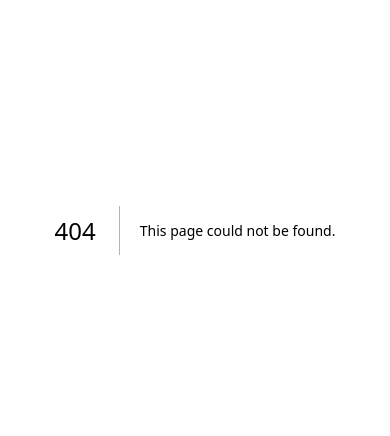
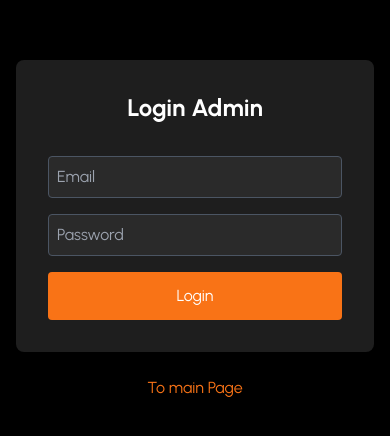
Before and after one commit to teguhramadhan/my-portfolio, a Next.js app: page /login in a window 390 px wide. Before the commit this address had no page. Shown: the part 192-628 px from the top of the page. Built offline with nearby package versions, Linux system fonts and the light colour scheme; no server answers.

Commit message:
fix responsive admin and add login auth for admin

```diff
--- a/package.json
+++ b/package.json
@@ -10,6 +10,7 @@
     "type-check": "tsc --noEmit"
   },
   "dependencies": {
+    "@supabase/auth-helpers-nextjs": "^0.10.0",
     "@supabase/supabase-js": "^2.50.0",
     "@tailwindcss/line-clamp": "^0.4.4",
     "@vercel/analytics": "^1.5.0",
@@ -23,6 +24,7 @@
   },
   "devDependencies": {
     "@eslint/eslintrc": "^3",
+    "@types/node": "^24.0.1",
     "@types/react": "^19",
     "autoprefixer": "^10.4.21",
     "eslint": "^9",
--- a/src/app/admin/page.tsx
+++ b/src/app/admin/page.tsx
@@ -1,7 +1,11 @@
 "use client";
 
-import { useState } from "react";
+import { useEffect, useState } from "react";
 import { supabase } from "@/lib/supabase";
+import { useRouter } from "next/navigation";
+
+// icons
+import { RiLogoutBoxRLine } from "react-icons/ri";
 
 export default function AdminPage() {
   const [title, setTitle] = useState("");
@@ -11,7 +15,27 @@ export default function AdminPage() {
   const [imageFile, setImageFile] = useState<File | null>(null);
   const [loading, setLoading] = useState(false);
   const [message, setMessage] = useState("");
+
+  const [isClient, setIsClient] = useState(false);
+  const [isLoadingUser, setIsLoadingUser] = useState(true);
+  const router = useRouter();
+
   const createdAt = new Date().toISOString();
+
+  useEffect(() => {
+    setIsClient(true);
+
+    const checkAuth = async () => {
+      const { data } = await supabase.auth.getSession();
+      if (!data.session) {
+        router.replace("/login");
+      } else {
+        setIsLoadingUser(false);
+      }
+    };
+
+    checkAuth();
+  }, [router]);
 
   async function handleSubmit(e: React.FormEvent) {
     e.preventDefault();
@@ -67,12 +91,32 @@ export default function AdminPage() {
     }
   }
 
+  async function handleLogout() {
+    await supabase.auth.signOut();
+    router.replace("/login");
+  }
+
+  if (!isClient || isLoadingUser) {
     return (
-    <div className="min-h-screen flex items-center justify-center bg-black px-4 text-white">
-      <main className="w-full max-w-xl bg-[#1e1e1e] p-6 rounded-lg shadow-lg py-12">
-        <h1 className="text-2xl font-bold mb-6 text-center">
+      <div className="min-h-screen bg-black text-white flex items-center justify-center">
+        Loading...
+      </div>
+    );
+  }
+
+  return (
+    <div className="min-h-screen bg-black text-white relative pb-24">
+      {/* Navbar */}
+      <nav className="w-full flex justify-between items-baseline px-4 py-4 bg-[#1e1e1e] shadow-md">
+        <h1 className="text-xl font-bold">Admin Panel</h1>
+      </nav>
+
+      {/* Main Content */}
+      <div className="flex justify-center items-center px-4 py-12">
+        <main className="w-full max-w-xl bg-[#1e1e1e] p-6 rounded-lg shadow-lg">
+          <h2 className="text-2xl font-bold mb-6 text-center">
             Upload Portfolio Baru
-        </h1>
+          </h2>
           <form onSubmit={handleSubmit} className="flex flex-col gap-4">
             <input
               type="text"
@@ -114,7 +158,7 @@ export default function AdminPage() {
             <button
               type="submit"
               disabled={loading}
-            className="bg-accent text-white py-4 rounded hover:bg-accent/80 transition"
+              className="bg-accent text-white py-3 rounded hover:bg-accent/80 transition"
             >
               {loading ? "Uploading..." : "Upload Portfolio"}
             </button>
@@ -122,5 +166,16 @@ export default function AdminPage() {
           {message && <p className="mt-4 text-center">{message}</p>}
         </main>
       </div>
+
+      {/* Logout Button - Fixed Bottom Center */}
+      <div className="flex justify-center items-center">
+        <button
+          onClick={handleLogout}
+          className="inline-flex items-center gap-2 border border-red-600 hover:bg-red-700 transition text-red-600 px-6 py-3 rounded shadow-lg"
+        >
+          <RiLogoutBoxRLine /> Logout
+        </button>
+      </div>
+    </div>
   );
 }
--- a/src/app/globals.css
+++ b/src/app/globals.css
@@ -1,8 +1,8 @@
+@import url("https://fonts.googleapis.com/css2?family=Inter:wght@300;400;500;600;700&family=Merriweather:wght@400;700&display=swap");
+
 @tailwind base;
 @tailwind components;
 @tailwind utilities;
-
-@import url("https://fonts.googleapis.com/css2?family=Inter:wght@300;400;500;600;700&family=Merriweather:wght@400;700&display=swap");
 
 html {
   scroll-behavior: smooth;
--- /dev/null
+++ b/src/app/login/page.tsx
@@ -0,0 +1,80 @@
+"use client";
+
+import { useState } from "react";
+import { supabase } from "@/lib/supabase";
+import { useRouter } from "next/navigation";
+
+export default function LoginPage() {
+  const router = useRouter();
+  const [email, setEmail] = useState("");
+  const [password, setPassword] = useState("");
+  const [errorMsg, setErrorMsg] = useState("");
+  const [loading, setLoading] = useState(false);
+
+  const handleLogin = async (e: React.FormEvent) => {
+    e.preventDefault();
+    setLoading(true);
+    setErrorMsg("");
+
+    const { error } = await supabase.auth.signInWithPassword({
+      email,
+      password,
+    });
+
+    if (error) {
+      setErrorMsg(error.message);
+    } else {
+      router.push("/admin"); // Redirect ke halaman admin
+    }
+
+    setLoading(false);
+  };
+
+  return (
+    <>
+      <div className="min-h-screen flex flex-col items-center justify-center bg-black px-4 text-white">
+        <form
+          onSubmit={handleLogin}
+          className="bg-[#1e1e1e] p-8 rounded-lg shadow-md w-full max-w-md space-y-4"
+        >
+          <h2 className="text-2xl font-bold text-center mb-4">Login Admin</h2>
+
+          {errorMsg && (
+            <p className="bg-red-500/20 border border-red-500 text-red-400 text-sm rounded p-2">
+              {errorMsg}
+            </p>
+          )}
+
+          <input
+            type="email"
+            placeholder="Email"
+            required
+            value={email}
+            onChange={(e) => setEmail(e.target.value)}
+            className="bg-[#2a2a2a] border border-gray-600 text-white p-2 rounded w-full focus:outline-none focus:ring-2 focus:ring-accent"
+          />
+
+          <input
+            type="password"
+            placeholder="Password"
+            required
+            value={password}
+            onChange={(e) => setPassword(e.target.value)}
+            className="bg-[#2a2a2a] border border-gray-600 text-white p-2 rounded w-full focus:outline-none focus:ring-2 focus:ring-accent"
+          />
+
+          <button
+            type="submit"
+            disabled={loading}
+            className="bg-accent text-white py-3 rounded w-full hover:bg-accent/80 transition"
+          >
+            {loading ? "Logging in..." : "Login"}
+          </button>
+        </form>
+        <div className="flex justify-center text-accent mt-6">
+          <a href="/">To main Page</a>
+        </div>
+      </div>
+    </>
+  );
+}
--- a/src/components/ContactSection.tsx
+++ b/src/components/ContactSection.tsx
@@ -23,10 +23,18 @@ const ContactSection: React.FC = () => {
           whileInView={{ opacity: 1, y: 0 }}
           viewport={{ once: true }}
           transition={{ duration: 0.6, delay: 0.2 }}
-          className="text-lg text-center mb-12 max-w-2xl mx-auto"
+          className="text-lg text-center max-w-2xl mx-auto"
         >
-          <p>Let's connect through social media!</p>
-          <p> Feel free to DM or email me</p>
+          Let's connect through social media!
+        </motion.p>
+        <motion.p
+          initial={{ opacity: 0, y: 20 }}
+          whileInView={{ opacity: 1, y: 0 }}
+          viewport={{ once: true }}
+          transition={{ duration: 0.6, delay: 0.2 }}
+          className="text-lg text-center max-w-2xl mx-auto"
+        >
+          Feel free to DM or email me
         </motion.p>
 
         <motion.div
@@ -34,13 +42,13 @@ const ContactSection: React.FC = () => {
           whileInView={{ opacity: 1, y: 0 }}
           viewport={{ once: true }}
           transition={{ duration: 0.6, delay: 0.4 }}
-          className="flex justify-center gap-8"
+          className="flex justify-center gap-4 my-4"
         >
           <a
-            href="https://instagram.com/yourusername"
+            href="https://instagram.com/_ramadhanteguh"
             target="_blank"
             rel="noopener noreferrer"
-            className="text-3xl text-darkText hover:text-accent transition-colors"
+            className="text-xl text-darkText hover:text-accent transition-colors"
           >
             <FaInstagram />
           </a>
@@ -48,7 +56,7 @@ const ContactSection: React.FC = () => {
             href="https://twitter.com/yourusername"
             target="_blank"
             rel="noopener noreferrer"
-            className="text-3xl text-darkText hover:text-accent transition-colors"
+            className="text-xl text-darkText hover:text-accent transition-colors"
           >
             <FaTwitter />
           </a>
@@ -56,13 +64,13 @@ const ContactSection: React.FC = () => {
             href="https://tiktok.com/@yourusername"
             target="_blank"
             rel="noopener noreferrer"
-            className="text-3xl text-darkText hover:text-accent transition-colors"
+            className="text-xl text-darkText hover:text-accent transition-colors"
           >
             <FaTiktok />
           </a>
           <a
             href="mailto:your.email@example.com"
-            className="text-3xl text-darkText hover:text-accent transition-colors"
+            className="text-xl text-darkText hover:text-accent transition-colors"
           >
             <FaEnvelope />
           </a>
```
Also changed, not shown: MIddleware.ts (added, +25 -0 lines), 1 other file (tests, documents, lock files or other folders). Lines whose indentation alone changed are shown as unchanged.
